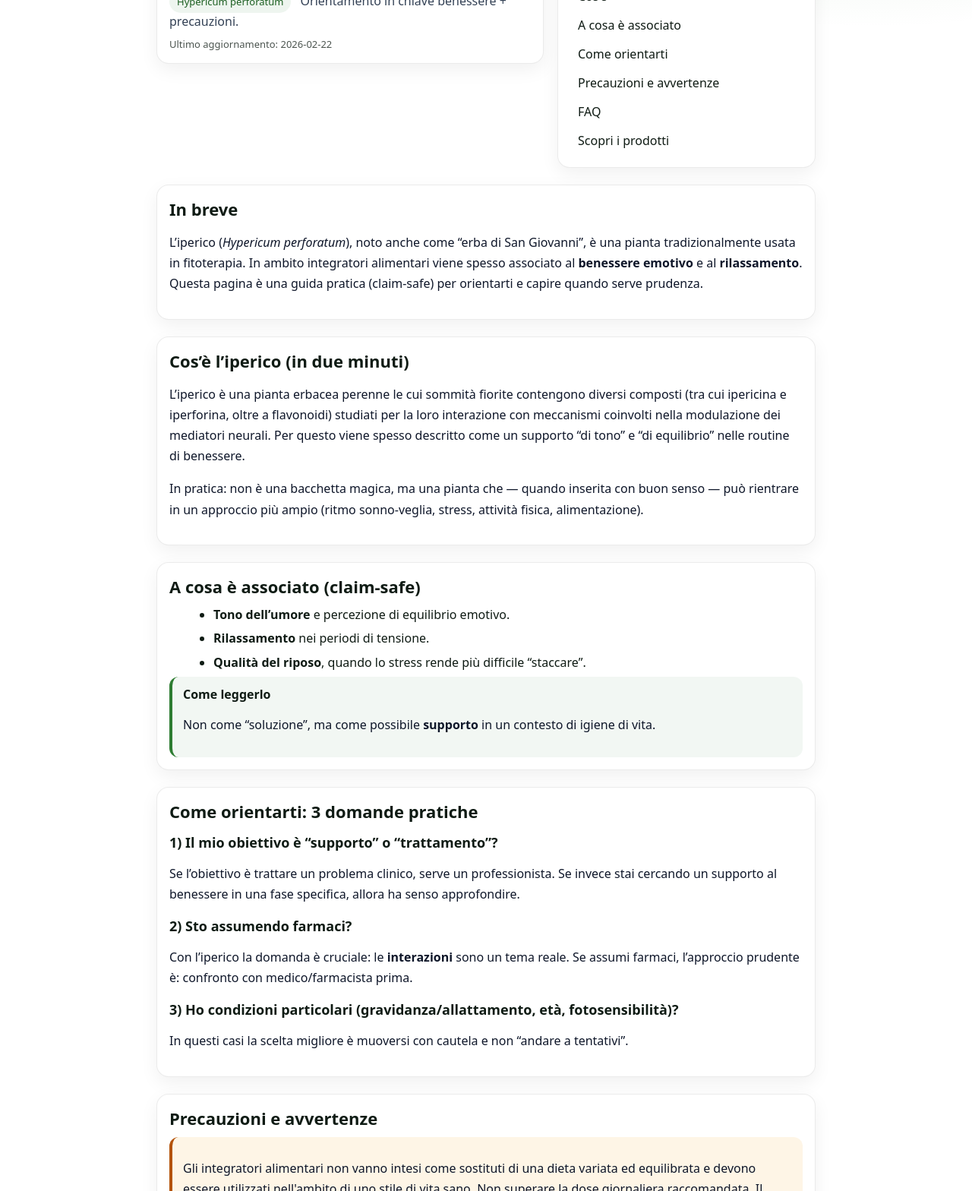
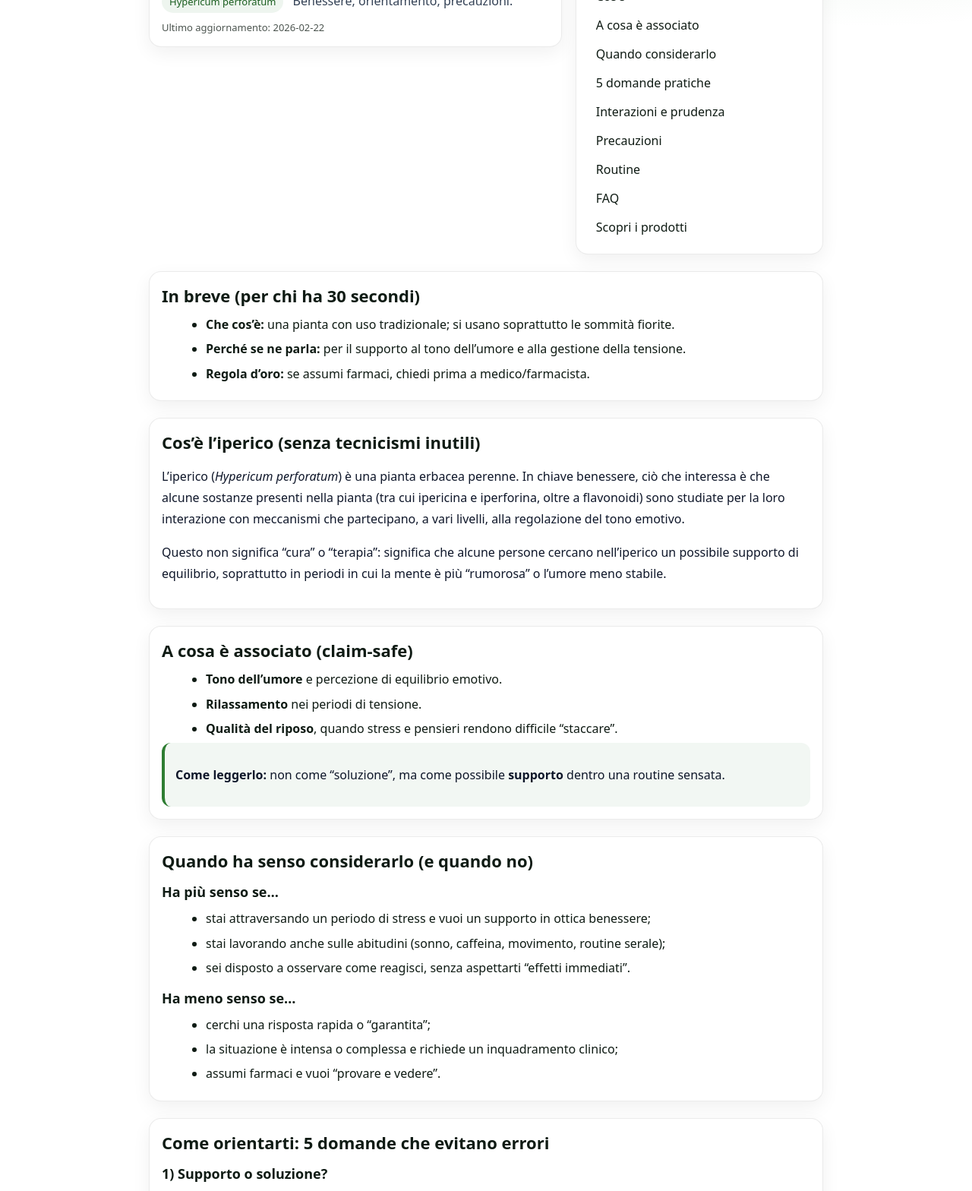
Before and after one commit to filippogiorgini/Sitiopenclaw, a plain HTML site: page blog/iperico/index.html in a window 1280 px wide. Shown: the part 194-1762 px from the top of the page at 76% size. Drawn offline with Linux system fonts and the light colour scheme.

Commit message:
Expand Iperico guide (1600-2000w) + SEO headings

```diff
--- a/blog/iperico/index.html
+++ b/blog/iperico/index.html
@@ -3,16 +3,16 @@
 <head>
   <meta charset="utf-8" />
   <meta name="viewport" content="width=device-width, initial-scale=1" />
-  <title>Iperico: guida pratica, cosa sapere e precauzioni | Naturalma</title>
-  <meta name="description" content="Guida pratica sull’Iperico (Hypericum perforatum): a cosa è associato in chiave benessere, come orientarsi e quali precauzioni considerare." />
+  <title>Iperico: a cosa serve, come orientarsi e precauzioni (guida completa) | Naturalma</title>
+  <meta name="description" content="Guida pratica completa sull’Iperico (Hypericum perforatum): a cosa è associato in chiave benessere, come orientarsi e quali precauzioni considerare." />
   <link rel="canonical" href="https://naturalma.net/blog/iperico/" />
-  <meta property="og:title" content="Iperico: guida pratica, cosa sapere e precauzioni" />
-  <meta property="og:description" content="Guida pratica (claim‑safe) su Iperico: orientamento e precauzioni." />
+  <meta property="og:title" content="Iperico: guida completa, orientamento e precauzioni" />
+  <meta property="og:description" content="Guida pratica (claim‑safe) su Iperico: a cosa è associato, come orientarsi e precauzioni." />
   <meta property="og:type" content="article" />
   <link rel="stylesheet" href="/assets/site.v2.css" />
   <style>
-    .mono-wrap{max-width:900px;margin:0 auto;padding:28px 16px}
-    .mono-hero{display:grid;grid-template-columns:1.2fr .8fr;gap:18px;align-items:start}
+    .mono-wrap{max-width:920px;margin:0 auto;padding:28px 16px}
+    .mono-hero{display:grid;grid-template-columns:1.25fr .75fr;gap:18px;align-items:start}
     @media (max-width:860px){.mono-hero{grid-template-columns:1fr}}
     .mono-card{background:#fff;border:1px solid rgba(0,0,0,.08);border-radius:16px;padding:16px;box-shadow:0 8px 24px rgba(0,0,0,.06)}
     .mono-kicker{font-size:13px;letter-spacing:.08em;text-transform:uppercase;opacity:.7}
@@ -24,15 +24,14 @@
     .mono-section{margin-top:22px}
     .mono-section h2{margin:0 0 10px;font-size:22px}
     .mono-section h3{margin:14px 0 8px;font-size:18px}
-    .mono-section p{line-height:1.7;color:#0f172a}
+    .mono-section p{line-height:1.75;color:#0f172a}
     .callout{border-left:4px solid #2e7d32;background:rgba(46,125,50,.06);padding:12px 14px;border-radius:12px}
     .warn{border-left-color:#b45309;background:rgba(245,158,11,.10)}
     ul.clean{margin:10px 0 0 18px}
-    ul.clean li{margin:6px 0;line-height:1.6}
-    .btn{display:inline-block;padding:10px 14px;border-radius:12px;background:#2e7d32;color:#fff;text-decoration:none;font-weight:700}
+    ul.clean li{margin:6px 0;line-height:1.65}
+    .btn{display:inline-block;padding:10px 14px;border-radius:12px;background:#2e7d32;color:#fff;text-decoration:none;font-weight:800}
     .btn:hover{filter:brightness(.95)}
     .meta{font-size:13px;opacity:.75;margin-top:10px}
-    .hr{height:1px;background:rgba(0,0,0,.08);margin:18px 0}
   </style>
 </head>
 <body>
@@ -53,9 +52,9 @@
   <main class="mono-wrap">
     <section class="mono-hero">
       <div class="mono-card">
-        <div class="mono-kicker">Guida pratica</div>
+        <div class="mono-kicker">Guida completa</div>
         <h1 class="mono-title">Iperico</h1>
-        <p class="mono-sub"><span class="pill">Hypericum perforatum</span> Orientamento in chiave benessere + precauzioni.</p>
+        <p class="mono-sub"><span class="pill">Hypericum perforatum</span> Benessere, orientamento, precauzioni.</p>
         <div class="meta">Ultimo aggiornamento: 2026-02-22</div>
       </div>
       <aside class="mono-card toc" aria-label="Indice">
@@ -63,22 +62,29 @@
         <a href="#in-breve">In breve</a>
         <a href="#cos-e">Cos’è</a>
         <a href="#claim-safe">A cosa è associato</a>
-        <a href="#orientarti">Come orientarti</a>
-        <a href="#avvertenze">Precauzioni e avvertenze</a>
+        <a href="#quando">Quando considerarlo</a>
+        <a href="#domande">5 domande pratiche</a>
+        <a href="#interazioni">Interazioni e prudenza</a>
+        <a href="#avvertenze">Precauzioni</a>
+        <a href="#routine">Routine</a>
         <a href="#faq">FAQ</a>
         <a href="#prodotti">Scopri i prodotti</a>
       </aside>
     </section>
 
     <section id="in-breve" class="mono-section mono-card">
-      <h2>In breve</h2>
-      <p>L’iperico (<em>Hypericum perforatum</em>), noto anche come “erba di San Giovanni”, è una pianta tradizionalmente usata in fitoterapia. In ambito integratori alimentari viene spesso associato al <strong>benessere emotivo</strong> e al <strong>rilassamento</strong>. Questa pagina è una guida pratica (claim‑safe) per orientarti e capire quando serve prudenza.</p>
+      <h2>In breve (per chi ha 30 secondi)</h2>
+      <ul class="clean">
+        <li><strong>Che cos’è:</strong> una pianta con uso tradizionale; si usano soprattutto le sommità fiorite.</li>
+        <li><strong>Perché se ne parla:</strong> per il supporto al tono dell’umore e alla gestione della tensione.</li>
+        <li><strong>Regola d’oro:</strong> se assumi farmaci, chiedi prima a medico/farmacista.</li>
+      </ul>
     </section>
 
     <section id="cos-e" class="mono-section mono-card">
-      <h2>Cos’è l’iperico (in due minuti)</h2>
-      <p>L’iperico è una pianta erbacea perenne le cui sommità fiorite contengono diversi composti (tra cui ipericina e iperforina, oltre a flavonoidi) studiati per la loro interazione con meccanismi coinvolti nella modulazione dei mediatori neurali. Per questo viene spesso descritto come un supporto “di tono” e “di equilibrio” nelle routine di benessere.</p>
-      <p>In pratica: non è una bacchetta magica, ma una pianta che — quando inserita con buon senso — può rientrare in un approccio più ampio (ritmo sonno‑veglia, stress, attività fisica, alimentazione).</p>
+      <h2>Cos’è l’iperico (senza tecnicismi inutili)</h2>
+      <p>L’iperico (<em>Hypericum perforatum</em>) è una pianta erbacea perenne. In chiave benessere, ciò che interessa è che alcune sostanze presenti nella pianta (tra cui ipericina e iperforina, oltre a flavonoidi) sono studiate per la loro interazione con meccanismi che partecipano, a vari livelli, alla regolazione del tono emotivo.</p>
+      <p>Questo non significa “cura” o “terapia”: significa che alcune persone cercano nell’iperico un possibile supporto di equilibrio, soprattutto in periodi in cui la mente è più “rumorosa” o l’umore meno stabile.</p>
     </section>
 
     <section id="claim-safe" class="mono-section mono-card">
@@ -86,25 +92,45 @@
       <ul class="clean">
         <li><strong>Tono dell’umore</strong> e percezione di equilibrio emotivo.</li>
         <li><strong>Rilassamento</strong> nei periodi di tensione.</li>
-        <li><strong>Qualità del riposo</strong>, quando lo stress rende più difficile “staccare”.</li>
+        <li><strong>Qualità del riposo</strong>, quando stress e pensieri rendono difficile “staccare”.</li>
       </ul>
-      <div class="callout">
-        <strong>Come leggerlo</strong>
-        <p>Non come “soluzione”, ma come possibile <strong>supporto</strong> in un contesto di igiene di vita.</p>
-      </div>
+      <div class="callout"><p><strong>Come leggerlo:</strong> non come “soluzione”, ma come possibile <strong>supporto</strong> dentro una routine sensata.</p></div>
     </section>
 
-    <section id="orientarti" class="mono-section mono-card">
-      <h2>Come orientarti: 3 domande pratiche</h2>
+    <section id="quando" class="mono-section mono-card">
+      <h2>Quando ha senso considerarlo (e quando no)</h2>
+      <h3>Ha più senso se…</h3>
+      <ul class="clean">
+        <li>stai attraversando un periodo di stress e vuoi un supporto in ottica benessere;</li>
+        <li>stai lavorando anche sulle abitudini (sonno, caffeina, movimento, routine serale);</li>
+        <li>sei disposto a osservare come reagisci, senza aspettarti “effetti immediati”.</li>
+      </ul>
+      <h3>Ha meno senso se…</h3>
+      <ul class="clean">
+        <li>cerchi una risposta rapida o “garantita”;</li>
+        <li>la situazione è intensa o complessa e richiede un inquadramento clinico;</li>
+        <li>assumi farmaci e vuoi “provare e vedere”.</li>
+      </ul>
+    </section>
 
-      <h3>1) Il mio obiettivo è “supporto” o “trattamento”?</h3>
-      <p>Se l’obiettivo è trattare un problema clinico, serve un professionista. Se invece stai cercando un supporto al benessere in una fase specifica, allora ha senso approfondire.</p>
+    <section id="domande" class="mono-section mono-card">
+      <h2>Come orientarti: 5 domande che evitano errori</h2>
+      <h3>1) Supporto o soluzione?</h3>
+      <p>Se l’obiettivo è “aggiustare” un problema clinico, serve un professionista. Se invece parliamo di benessere e routine, allora ha senso ragionare.</p>
+      <h3>2) Assumo farmaci?</h3>
+      <p>Con l’iperico la risposta cambia tutto: le interazioni sono un tema reale. Se assumi farmaci, chiedi prima.</p>
+      <h3>3) Ho una routine di base solida?</h3>
+      <p>Spesso si sottovaluta quanto sonno e luce contino per l’umore. Prima di aggiungere cose, conviene mettere ordine in 2–3 abitudini.</p>
+      <h3>4) Ho aspettative realistiche?</h3>
+      <p>Negli integratori la risposta è individuale. L’approccio più “adulto” è valutare in un arco di tempo ragionevole e con costanza.</p>
+      <h3>5) Ci sono fattori di prudenza?</h3>
+      <p>Gravidanza/allattamento, età pediatrica o sensibilità particolari meritano cautela: meglio non improvvisare.</p>
+    </section>
 
-      <h3>2) Sto assumendo farmaci?</h3>
-      <p>Con l’iperico la domanda è cruciale: le <strong>interazioni</strong> sono un tema reale. Se assumi farmaci, l’approccio prudente è: confronto con medico/farmacista prima.</p>
-
-      <h3>3) Ho condizioni particolari (gravidanza/allattamento, età, fotosensibilità)?</h3>
-      <p>In questi casi la scelta migliore è muoversi con cautela e non “andare a tentativi”.</p>
+    <section id="interazioni" class="mono-section mono-card">
+      <h2>Interazioni e prudenza: la parte davvero importante</h2>
+      <p>Se devi ricordare una sola cosa sull’iperico, è questa: è una pianta che merita attenzione quando ci sono farmaci in gioco. Anche quando lo scopo è benessere, la priorità resta la sicurezza. Se sei in terapia, è più sensato chiedere “posso usarlo?” che scoprirlo dopo.</p>
+      <div class="callout warn"><p><strong>Regola pratica:</strong> in caso di terapia farmacologica, confrontati con medico/farmacista prima di usarlo.</p></div>
     </section>
 
     <section id="avvertenze" class="mono-section mono-card">
@@ -115,11 +141,17 @@
       <p class="meta">Nota: indicazioni sintetiche e prudenziali; per situazioni personali (gravidanza/allattamento, minori, terapia farmacologica) è consigliabile un confronto con medico/farmacista.</p>
     </section>
 
+    <section id="routine" class="mono-section mono-card">
+      <h2>Come inserirlo in una routine (senza complicarsi la vita)</h2>
+      <p>Una guida pratica non dovrebbe aggiungere ansia. Se vuoi ragionare sull’iperico in chiave benessere, punta a una routine sostenibile: scegli un periodo “normale”, mantieni stabili 2–3 abitudini base (sonno, caffeina, movimento) e osserva l’andamento senza forzare conclusioni. Se noti segnali di fastidio o eccessiva sensibilità, fermarsi e chiedere un parere è la scelta più intelligente.</p>
+    </section>
+
     <section id="faq" class="mono-section mono-card">
       <h2>FAQ</h2>
-      <p><strong>È adatto a tutti?</strong> No: il contesto personale conta. In caso di farmaci o condizioni particolari, chiedi consiglio.</p>
-      <p><strong>Posso abbinarlo ad altri integratori?</strong> Dipende. In caso di terapie farmacologiche o sensibilità specifiche, meglio valutare con un professionista.</p>
-      <p><strong>Quanto tempo ci vuole?</strong> Non esiste una risposta unica: negli integratori la risposta è individuale e dipende da costanza e stile di vita.</p>
+      <p><strong>È adatto a tutti?</strong> No. In caso di farmaci o condizioni particolari, chiedi consiglio.</p>
+      <p><strong>Quanto tempo ci vuole?</strong> Non esiste una risposta unica: la risposta è individuale e dipende da costanza e stile di vita.</p>
+      <p><strong>Posso abbinarlo ad altri integratori?</strong> Dipende; in presenza di farmaci è preferibile un confronto con un professionista.</p>
+      <p><strong>Perché si parla di sole e protezione?</strong> Se nelle avvertenze è indicato di evitare esposizione e usare protezione, segui l’indicazione.</p>
     </section>
 
     <section id="prodotti" class="mono-section mono-card">
@@ -129,7 +161,7 @@
 
     <section class="mono-section mono-card">
       <h2>Nota finale</h2>
-      <p>Questo contenuto è informativo e non sostituisce il parere di un professionista sanitario.</p>
+      <p>Questo contenuto è informativo in ottica di benessere e non sostituisce il parere di un professionista sanitario.</p>
     </section>
   </main>
 
```
